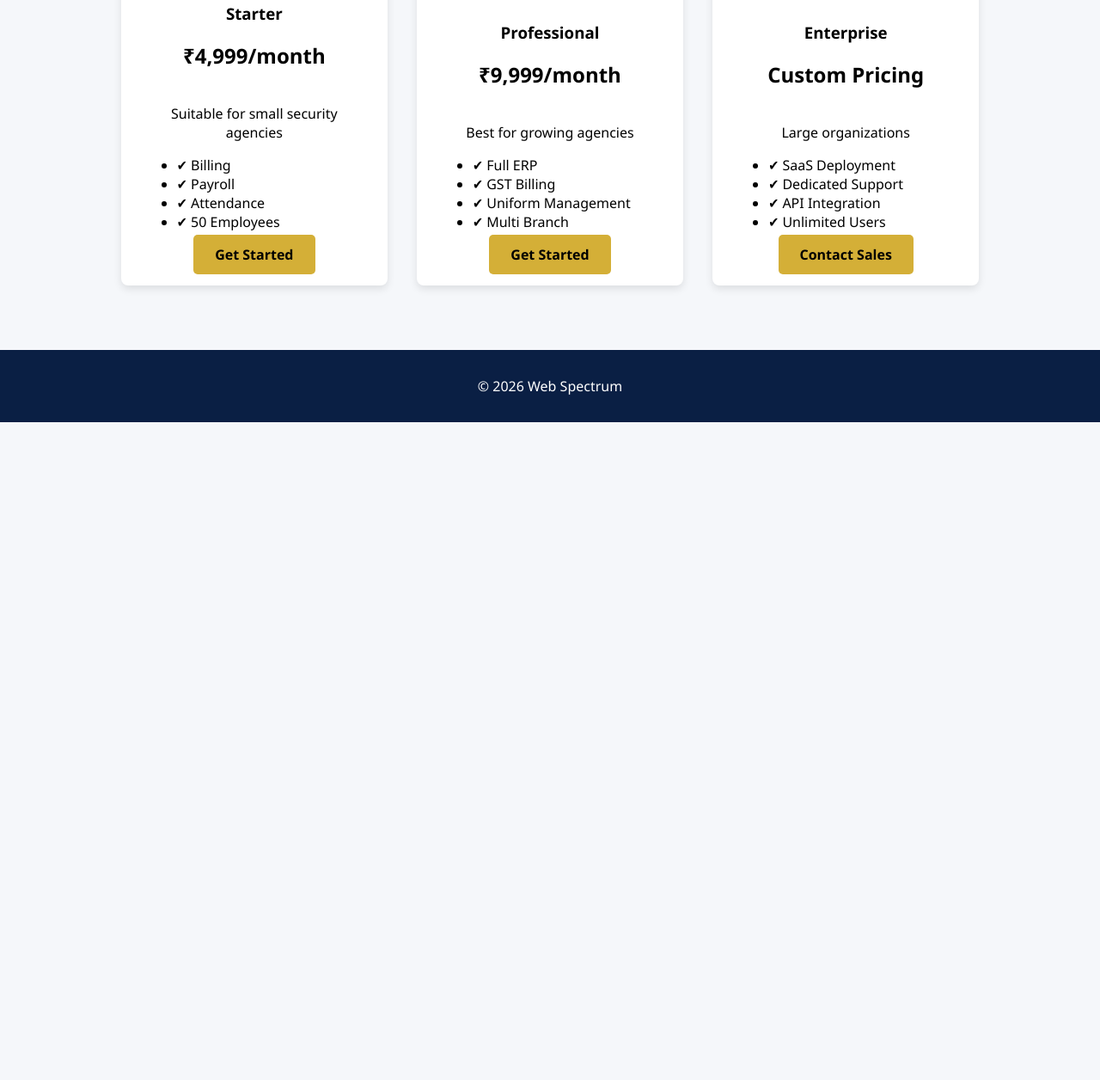
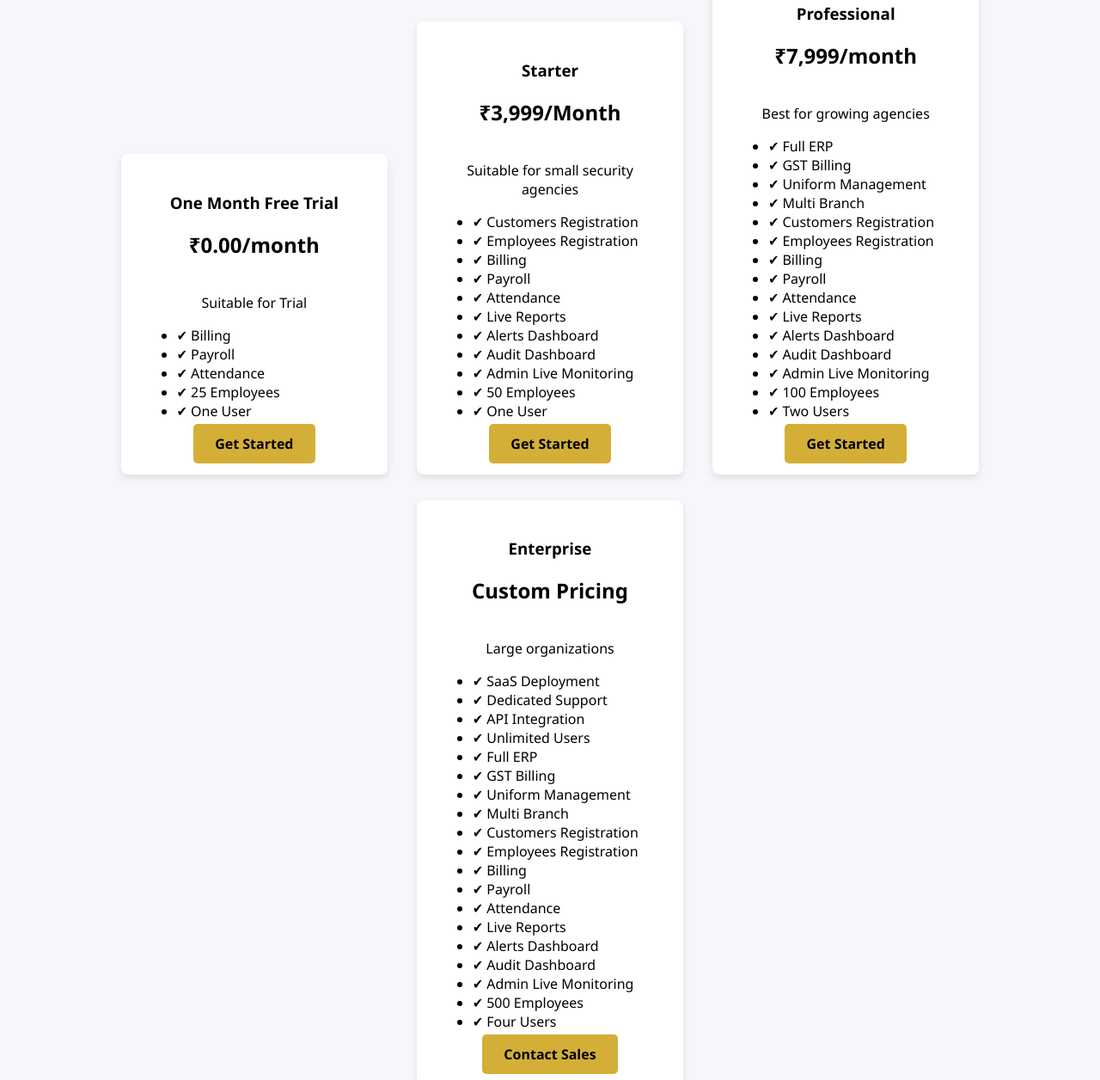
Before and after one commit to amitluv2gudgal-create/Web-Spectrum, a website: page public/pricing.html in a window 1280 px wide. Shown: the part 282-1538 px from the top of the page at 86% size. Before the commit the page ends 800 px from the top, so only its background shows below. Drawn offline with Linux system fonts and the light colour scheme.

Commit message:
Updated Pricing

```diff
--- a/public/pricing.html
+++ b/public/pricing.html
@@ -21,18 +21,45 @@
 
     <h2>BLACK CAT ERP Pricing</h2>
 
-    <div class="card">
-        <h3>Starter</h3>
+     <div class="card">
+        <h3>One Month Free Trial</h3>
 
-        <h2>₹4,999/month</h2>
+        <h2>₹0.00/month</h2>
 
-        <p>Suitable for small security agencies</p>
+        <p>Suitable for Trial</p>
 
         <ul style="text-align:left;">
             <li>✔ Billing</li>
             <li>✔ Payroll</li>
             <li>✔ Attendance</li>
+            <li>✔ 25 Employees</li>
+            <li>✔ One User</li>
+        </ul>
+
+        <a class="btn" href="contact.html">
+            Get Started
+        </a>
+    </div>
+
+    <div class="card">
+        <h3>Starter</h3>
+
+        <h2>₹3,999/Month</h2>
+
+        <p>Suitable for small security agencies</p>
+
+        <ul style="text-align:left;">
+            <li>✔ Customers Registration</li>
+            <li>✔ Employees Registration</li>
+            <li>✔ Billing</li>
+            <li>✔ Payroll</li>
+            <li>✔ Attendance</li>
+            <li>✔ Live Reports</li>
+            <li>✔ Alerts Dashboard</li>
+            <li>✔ Audit Dashboard</li>
+            <li>✔ Admin Live Monitoring</li>
             <li>✔ 50 Employees</li>
+            <li>✔ One User</li>
         </ul>
 
         <a class="btn" href="contact.html">
@@ -43,7 +70,7 @@
     <div class="card">
         <h3>Professional</h3>
 
-        <h2>₹9,999/month</h2>
+        <h2>₹7,999/month</h2>
 
         <p>Best for growing agencies</p>
 
@@ -52,6 +79,18 @@
             <li>✔ GST Billing</li>
             <li>✔ Uniform Management</li>
             <li>✔ Multi Branch</li>
+             <li>✔ Customers Registration</li>
+            <li>✔ Employees Registration</li>
+            <li>✔ Billing</li>
+            <li>✔ Payroll</li>
+            <li>✔ Attendance</li>
+            <li>✔ Live Reports</li>
+            <li>✔ Alerts Dashboard</li>
+            <li>✔ Audit Dashboard</li>
+            <li>✔ Admin Live Monitoring</li>
+            <li>✔ 100 Employees</li>
+            <li>✔ Two Users</li>
+
         </ul>
 
         <a class="btn" href="contact.html">
@@ -71,6 +110,22 @@
             <li>✔ Dedicated Support</li>
             <li>✔ API Integration</li>
             <li>✔ Unlimited Users</li>
+            <li>✔ Full ERP</li>
+            <li>✔ GST Billing</li>
+            <li>✔ Uniform Management</li>
+            <li>✔ Multi Branch</li>
+             <li>✔ Customers Registration</li>
+            <li>✔ Employees Registration</li>
+            <li>✔ Billing</li>
+            <li>✔ Payroll</li>
+            <li>✔ Attendance</li>
+            <li>✔ Live Reports</li>
+            <li>✔ Alerts Dashboard</li>
+            <li>✔ Audit Dashboard</li>
+            <li>✔ Admin Live Monitoring</li>
+            <li>✔ 500 Employees</li>
+            <li>✔ Four Users</li>
+
         </ul>
 
         <a class="btn" href="contact.html">
```
